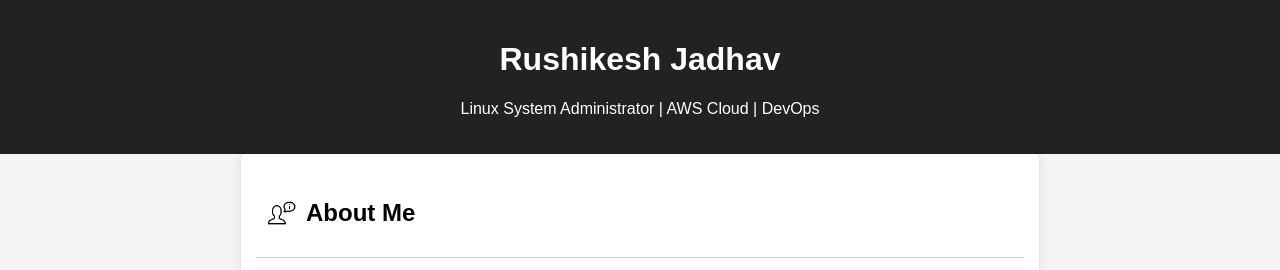
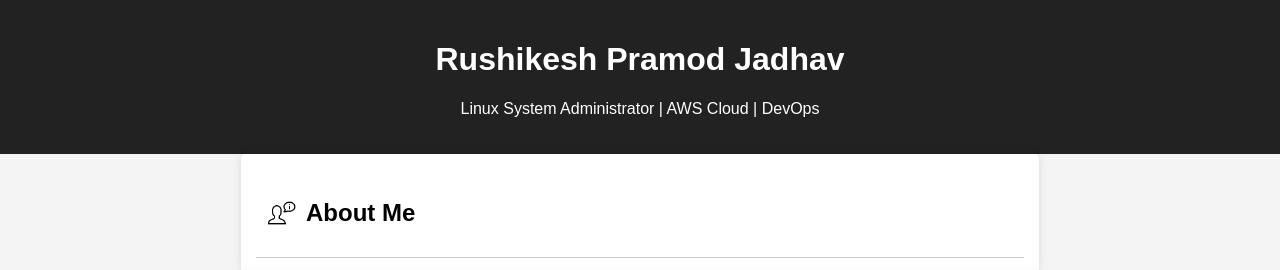
Before and after one commit to Therushij10/portfolio, a website: page views/index.html in a window 1280 px wide. Shown: the top 270 px of the page. Drawn offline with Linux system fonts and the light colour scheme.

Commit message:
Update index.html

```diff
--- a/views/index.html
+++ b/views/index.html
@@ -9,7 +9,7 @@
 </head>
 <body>
     <header>
-        <h1>Rushikesh Jadhav</h1>
+        <h1>Rushikesh Pramod Jadhav</h1>
         <p>Linux System Administrator | AWS Cloud | DevOps</p>
     </header>
 
```
